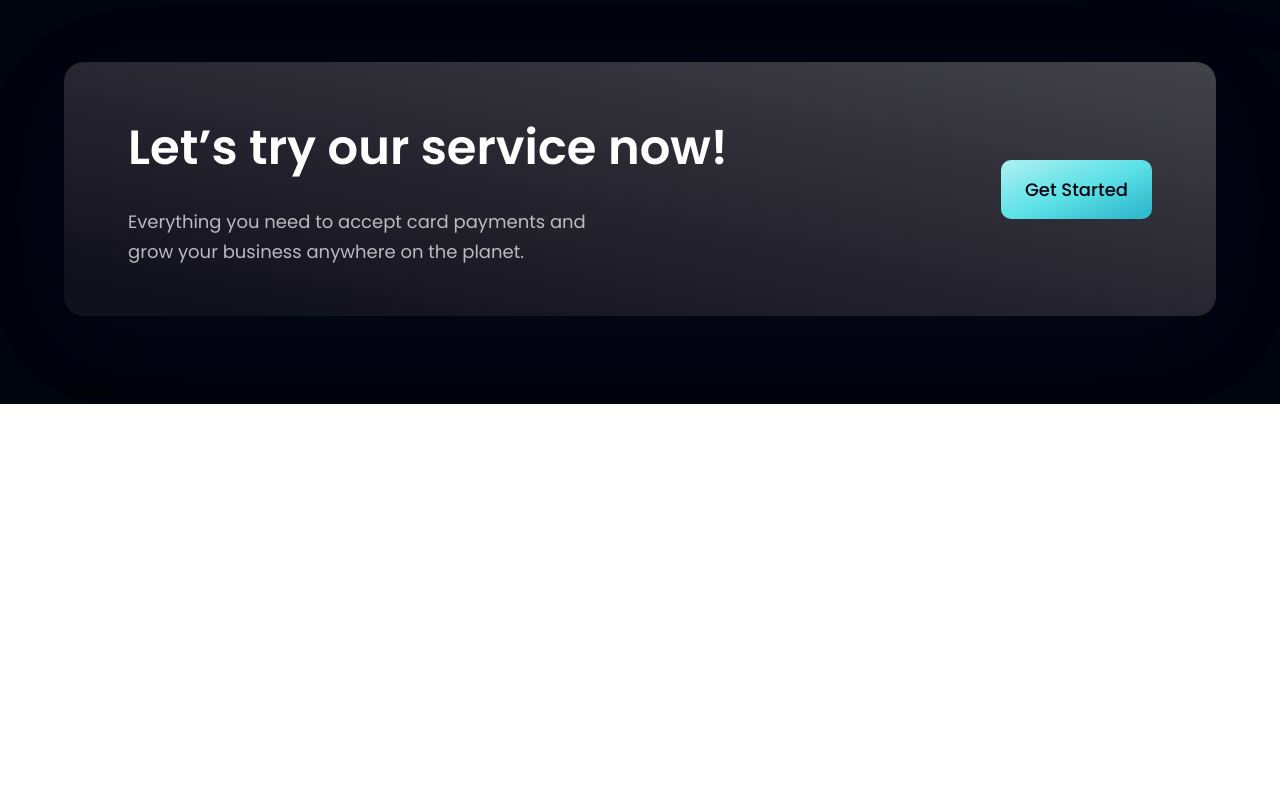
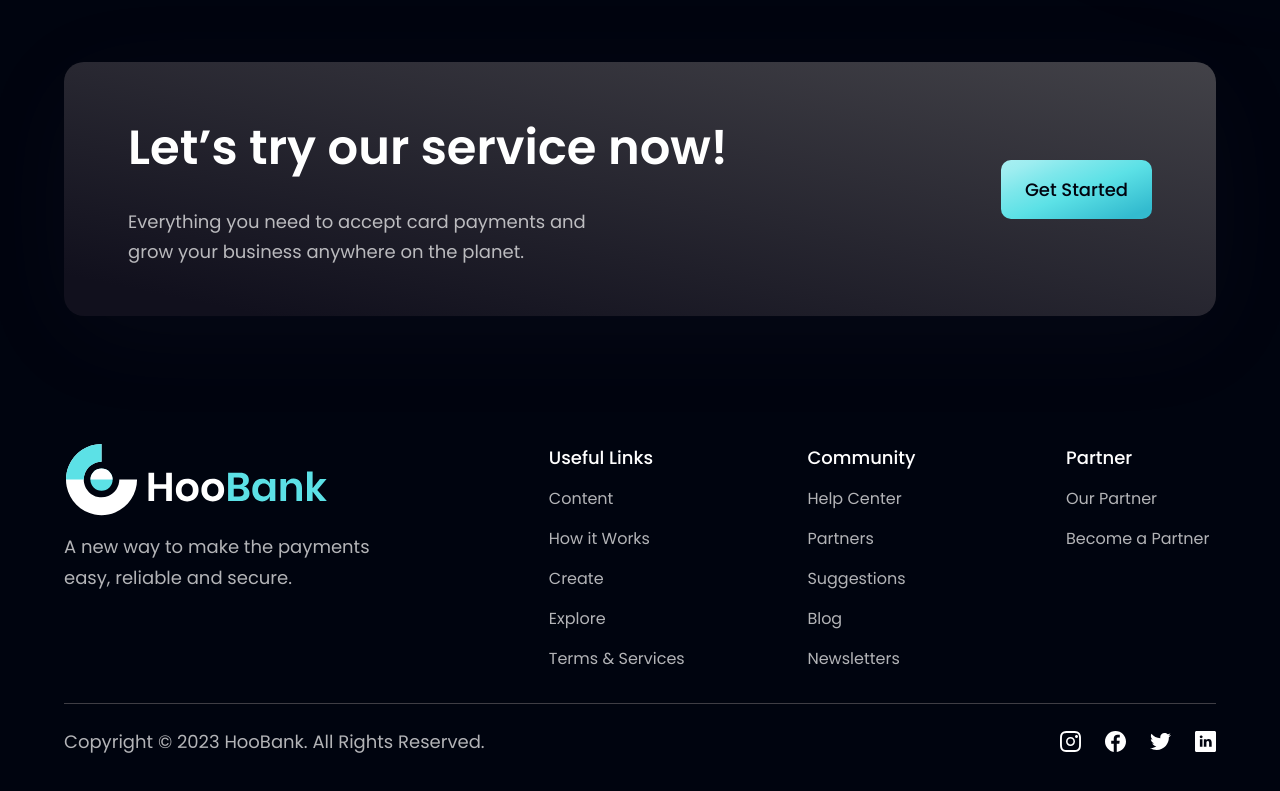
Before and after one commit to phattran2905/modern-bank-landing-page, a React (Vite) app: page / in a window 1280 px wide. Shown: the part 3662-4453 px from the top of the page. Before the commit the page ends 4066 px from the top, so only its background shows below. Built offline with nearby package versions, Linux system fonts and the light colour scheme.

Commit message:
Add Footer component

```diff
--- a/src/App.tsx
+++ b/src/App.tsx
@@ -1,4 +1,3 @@
-import { useState } from "react";
 import styles from "./style";
 import { Navbar } from "./components";
 import Hero from "./components/Hero";
@@ -9,6 +8,7 @@
 import Testimonial from "./components/Testimonial";
 import Clients from "./components/Clients";
 import CTA from "./components/CTA";
+import Footer from "./components/Footer";
 
 function App() {
 	return (
@@ -34,7 +34,7 @@
           <Testimonial />
 					<Clients />
 					<CTA />
-					<div>Footer</div>
+					<Footer />
 				</div>
 			</div>
 		</div>
--- /dev/null
+++ b/src/components/Footer.tsx
@@ -0,0 +1,69 @@
+import { logo } from "../assets";
+import { footerLinks, socialMedia } from "../constants";
+import styles from "../style";
+
+type Props = {};
+
+function Footer({}: Props) {
+	return (
+		<section className={`${styles.flexCenter} ${styles.paddingY} flex-col`}>
+			<div className={`${styles.flexStart} md:flex-row flex-col mb-8 w-full`}>
+				<div className="flex flex-1 flex-col justify-start mr-10">
+					<img
+						src={logo}
+						alt="hoobank logo"
+						className="w-[266px] h-[72px] object-contain"
+					/>
+					<p className={`${styles.paragraph} mt-4 max-w-[310px]`}>
+						A new way to make the payments easy, reliable and secure.
+					</p>
+				</div>
+
+				<div className="flex-[1.5] w-full flex flex-row justify-between flex-wrap md:mt-0 mt-10">
+					{footerLinks.map((footerLink) => (
+						<div
+							key={footerLink.title}
+							className="flex flex-col ss:my-0 my-4 min-w-[150px]"
+						>
+							<h4 className="font-poppins font-medium text-[18px] leading-[27px] text-white">
+								{footerLink.title}
+							</h4>
+							<ul className="list-none mt-4">
+								{footerLink.links.map((link, index) => (
+									<li
+										key={link.name}
+										className={`font-poppins font-normal text-[16px] leading-[24px] text-dimWhite hover:text-secondary cursor-pointer ${
+											index !== footerLink.links.length - 1 ? "mb-4" : "mb-0"
+										}`}
+									>
+										{link.name}
+									</li>
+								))}
+							</ul>
+						</div>
+					))}
+				</div>
+			</div>
+
+			<div className="w-full flex justify-between items-center md:flex-row flex-col pt-6 border-t-[1px] border-t-[#3f3e45]">
+				<p className="font-poppins font-normal text-center text-[18px] leading-[27px] text-dimWhite">
+					Copyright &copy; 2023 HooBank. All Rights Reserved.
+				</p>
+
+				<div className="flex flex-row md:mt-0 mt-6">
+					{socialMedia.map((social, index) => (
+						<img
+							key={social.id}
+							src={social.icon}
+							alt={social.id}
+							className={`w-[21px] h-[21px] object-contain cursor-pointer ${
+								index !== socialMedia.length - 1 ? "mr-6" : "mr-0"
+							}`}
+						/>
+					))}
+				</div>
+			</div>
+		</section>
+	);
+}
+export default Footer;
```
